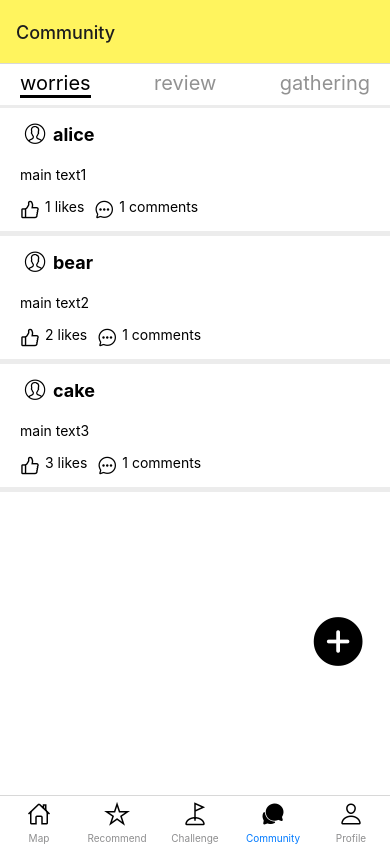
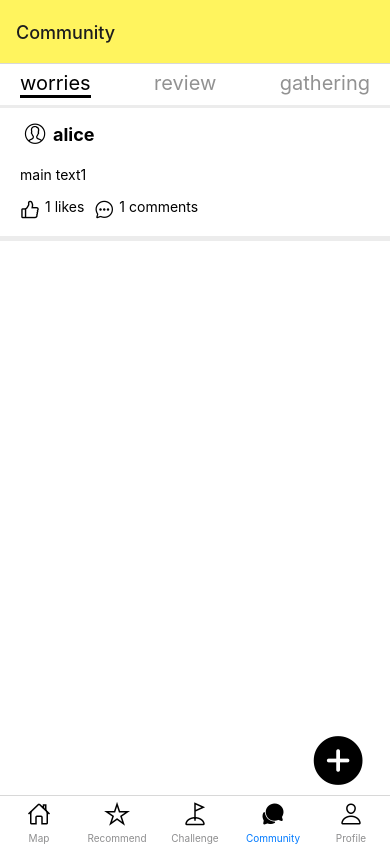
Before and after one commit to dsc-sookmyung/2022-Freesia-SolutionChallenge, a React Native app in the folder frontend/: screen /Community in a window 390 px wide. Built offline with nearby package versions, Linux system fonts and the light colour scheme.

Commit message:
[front] Update community UI

```diff
--- a/frontend/App.tsx
+++ b/frontend/App.tsx
@@ -38,9 +38,7 @@ const screenOptions = ({ route }) => {
       }
       return <Ionicons name={iconName} size={24} color="black" />;
     },
-    headerStyle: {
-      backgroundColor: theme.headerBg,
-    }
+    headerShown: false,
   };
 };
 
--- a/frontend/src/components/community/Community.tsx
+++ b/frontend/src/components/community/CommunityScreen.tsx
@@ -1,14 +1,16 @@
 import React from "react";
-import { StyleSheet, Text, View, TouchableOpacity, ScrollView } from "react-native";
+import { StyleSheet, Text, View, TouchableOpacity, ScrollView, Dimensions } from "react-native";
 import { useState } from "react";
 import { Ionicons, AntDesign, EvilIcons } from '@expo/vector-icons';
 import { theme } from '../../color';
 
+const { height: SCREEN_HEIGHT } = Dimensions.get("window");
+
 // 테스트용 데이터
-const items = [
+const posts = [
   { id: 1, category: 'worries', nickname: 'alice', title: 'title', content: 'main text1', likes: 1, comments: 1, date: "2022.02.22" },
-  { id: 2, category: 'worries', nickname: 'bear', title: 'title', content: 'main text2', likes: 2, comments: 1, date: "2022.02.22" },
-  { id: 3, category: 'worries', nickname: 'cake', title: 'title', content: 'main text3', likes: 3, comments: 1, date: "2022.02.22" },
+  { id: 2, category: 'review', nickname: 'bear', title: 'title', content: 'main text2', likes: 2, comments: 1, date: "2022.02.22" },
+  { id: 3, category: 'review', nickname: 'cake', title: 'title', content: 'main text3', likes: 3, comments: 1, date: "2022.02.22" },
   { id: 4, category: 'review', nickname: 'diana', title: 'title', content: 'main text4', likes: 4, comments: 1, date: "2022.02.22" },
   { id: 5, category: 'review', nickname: 'egg', title: 'title', content: 'main text5', likes: 5, comments: 1, date: "2022.02.22" },
   { id: 6, category: 'review', nickname: 'love', title: 'title', content: 'main text6', likes: 6, comments: 1, date: "2022.02.22" },
@@ -18,7 +20,9 @@ const items = [
   { id: 10, category: 'gathering', nickname: 'famous', title: 'title', content: 'main text10', likes: 6, comments: 1, date: "2022.02.22" },
 ]
 
-export default function Community({ navigation }: any) {
+type postType = { id: number; category?: string; nickname: string; title: string; content: string; likes: number; comments: number; date: any; };
+
+export default function CommunityScreen({ navigation }: any) {
 
   const [category, setCategory] = useState<string>("worries");
   const worries = () => setCategory("worries");
@@ -29,7 +33,7 @@ export default function Community({ navigation }: any) {
     navigation.navigate('Create');
   };
 
-  const gotoDetail = item => {
+  const gotoDetail = (item: postType) => {
     navigation.navigate('Detail', {
       id: item.id,
       nickname: item.nickname,
@@ -59,28 +63,31 @@ export default function Community({ navigation }: any) {
 
       {/* list */}
       <ScrollView>
-        {items.map(item =>
-          item.category === category ?
+        {posts.map((post, index) =>
+          post.category === category ?
             (
-              <TouchableOpacity key={item.id} onPress={() => gotoDetail(item)} style={styles.list}>
+              <View key={index}>
+                <TouchableOpacity onPress={() => gotoDetail(post)} style={styles.list}>
                   <View style={styles.nicknameArea}>
                     <EvilIcons name="user" size={30} color="black" />
-                  <Text style={styles.nickname}>{item.nickname}</Text>
+                    <Text style={styles.nickname}>{post.nickname}</Text>
                   </View>
                   <View style={styles.contentArea}>
-                  <Text>{item.content}</Text>
+                    <Text>{post.content}</Text>
                   </View>
                   <View style={styles.statusArea}>
                     <View style={styles.likes}>
                       <AntDesign name="like2" size={20} color="black" style={{ marginRight: 5 }} />
-                    <Text>{item.likes} likes</Text>
+                      <Text>{post.likes} likes</Text>
                     </View>
                     <View style={styles.comments}>
                       <Ionicons name="chatbubble-ellipses-outline" size={20} color="black" style={{ marginRight: 5 }} />
-                    <Text>{item.comments} comments</Text>
+                      <Text>{post.comments} comments</Text>
                     </View>
                   </View>
                 </TouchableOpacity>
+                <View style={{ width: "100%", height: 5, backgroundColor: theme.devideBg }}></View>
+              </View>
             ) : null
         )}
       </ScrollView>
@@ -95,11 +102,9 @@ export default function Community({ navigation }: any) {
 
 const styles = StyleSheet.create({
   container: {
-    backgroundColor: theme.devideBg,
-    marginBottom: 40,
+    height: SCREEN_HEIGHT - 100,
   },
   header: {
-    backgroundColor: "white",
     justifyContent: "space-between",
     flexDirection: "row",
     paddingVertical: 7,
@@ -112,7 +117,7 @@ const styles = StyleSheet.create({
   },
   add: {
     position: "absolute",
-    top: 545,
+    top: SCREEN_HEIGHT - 180,
     right: 20,
     zIndex: 1,
   },
--- a/frontend/src/components/community/Create.tsx
+++ b/frontend/src/components/community/CreateScreen.tsx
@@ -1,10 +1,11 @@
 import React, { useState } from "react";
-import { StyleSheet, Text, TouchableOpacity, View } from "react-native";
+import { Dimensions, StyleSheet, Text, TouchableOpacity, View } from "react-native";
 import { Ionicons } from '@expo/vector-icons';
 import { TextInput } from "react-native-gesture-handler";
-import { theme } from "../../color";
 
-export default function Create() {
+const { height: SCREEN_HEIGHT } = Dimensions.get("window");
+
+export default function CreateScreen() {
   const [title, setTitle] = useState("");
   const [content, setContent] = useState("");
   const onChangeTitle = (e: string) => setTitle(e);
@@ -39,8 +40,8 @@ export default function Create() {
 
 const styles = StyleSheet.create({
   container: {
+    height: SCREEN_HEIGHT * 0.7,
     padding: 20,
-    marginBottom: 170,
   },
   titleInput: {
     marginVertical: 10,
@@ -56,7 +57,7 @@ const styles = StyleSheet.create({
   },
   createBtn: {
     position: "absolute",
-    top: 545,
+    top: SCREEN_HEIGHT - 180,
     right: 20,
     zIndex: 1,
   },
--- a/frontend/src/components/community/Detail.tsx
+++ b/frontend/src/components/community/DetailScreen.tsx
@@ -1,34 +1,61 @@
 import React, { useState } from "react";
-import { Dimensions, Modal, Pressable, ScrollView, StyleSheet, Text, View } from "react-native";
+import { Dimensions, Modal, ScrollView, StyleSheet, Text, View, TouchableOpacity } from "react-native";
 import { Ionicons } from '@expo/vector-icons';
-import { TouchableOpacity } from "react-native-gesture-handler";
 import { Divider, ProfileIcon } from "../../CommonComponent";
 
 const { width: SCREEN_WIDTH } = Dimensions.get("window");
 
-export default function Detail({ route }: any) {
+export default function DetailScreen({ navigation, route }: any) {
 
   const [modalVisible, setModalVisible] = useState(false);
+  const [likes, setLikes] = useState(route.params.likes);
+  const [focused, setFocused] = useState(false);
+  const iconName: string = focused ? "flower" : "flower-outline";
+  const likeEvent = () => {
+    if (focused == false) {
+      setFocused(!focused);
+      setLikes((prevCount: number) => prevCount + 1);
+    }
+    else {
+      setFocused(!focused);
+      setLikes((prevCount: number) => prevCount - 1);
+    }
+  };
+  const gotoEdit = () => {
+    setModalVisible(!modalVisible);
+    navigation.navigate('Edit', {
+      id: route.params.id,
+      nickname: route.params.nickname,
+      title: route.params.title,
+      content: route.params.content,
+      likes: route.params.likes,
+      comments: route.params.comments,
+      date: route.params.date
+    });
+  };
 
   return (
     <ScrollView>
-
       <Modal
-        animationType="slide"
+        animationType="fade"
         transparent={true}
+        statusBarTranslucent={true}
         visible={modalVisible}
         onRequestClose={() => {
           setModalVisible(!modalVisible);
         }}
       >
-        <View style={styles.modalView}>
-          <TouchableOpacity>
-            <Text>Edit</Text>
-          </TouchableOpacity>
-          <TouchableOpacity>
-            <Text>Delete</Text>
-          </TouchableOpacity>
-        </View>
+        <TouchableOpacity activeOpacity={0} onPress={() => setModalVisible(!modalVisible)} style={styles.overlay}>
+          <View style={styles.modalView}>
+            <TouchableOpacity onPress={gotoEdit}>
+              <Text style={styles.modalText}>Edit</Text>
+            </TouchableOpacity>
+            <View style={{ width: "100%", height: 1, backgroundColor: "#eeeeee" }}></View>
+            <TouchableOpacity>
+              <Text style={styles.modalText}>Delete</Text>
+            </TouchableOpacity>
+          </View>
+        </TouchableOpacity>
       </Modal>
 
       <View style={styles.header}>
@@ -50,9 +77,10 @@ export default function Detail({ route }: any) {
         <Text>{route.params.content}</Text>
         <View style={styles.status}>
           <View style={styles.likes}>
-            <Ionicons name="flower" size={30} color="black" />
-            <Ionicons name="flower-outline" size={30} color="black" style={{ marginRight: 5 }} />
-            <Text>{route.params.likes} Likes</Text>
+            <TouchableOpacity onPress={() => likeEvent()}>
+              <Ionicons name={iconName} size={30} color="black" style={{ marginRight: 5 }} />
+            </TouchableOpacity>
+            <Text>{likes} Likes</Text>
           </View>
           <View style={styles.comments}>
             <Ionicons name="chatbubble-ellipses-outline" size={30} color="black" style={{ marginRight: 5 }} />
@@ -108,6 +136,11 @@ const styles = StyleSheet.create({
   date: {
     color: "grey",
   },
+  overlay: {
+    flex: 1,
+    justifyContent: "flex-end",
+    backgroundColor: "rgba(0, 0, 0, 0.5)",
+  },
   modalView: {
     width: SCREEN_WIDTH,
     position: "absolute",
@@ -115,15 +148,13 @@ const styles = StyleSheet.create({
     backgroundColor: "white",
     borderTopLeftRadius: 20,
     borderTopRightRadius: 20,
-    padding: 20,
+    // padding: 20,
     alignItems: "center",
-    shadowColor: "#000",
-    shadowOffset: {
-      width: 0,
-      height: 10,
-    },
-    shadowOpacity: 0.5,
-    shadowRadius: 13,
-    elevation: 20,
+  },
+  modalText: {
+    fontSize: 20,
+    width: SCREEN_WIDTH,
+    textAlign: "center",
+    paddingVertical: 15,
   },
 });
--- /dev/null
+++ b/frontend/src/components/community/EditScreen.tsx
@@ -0,0 +1,64 @@
+import React, { useState } from "react";
+import { Dimensions, StyleSheet, Text, TouchableOpacity, View } from "react-native";
+import { Ionicons } from '@expo/vector-icons';
+import { TextInput } from "react-native-gesture-handler";
+
+const { height: SCREEN_HEIGHT } = Dimensions.get("window");
+
+export default function EditScreen({ route }: any) {
+  const [title, setTitle] = useState(route.params.title);
+  const [content, setContent] = useState(route.params.content);
+  const onChangeTitle = (e: string) => setTitle(e);
+  const onChangeContent = (e: string) => setContent(e);
+
+  return (
+    <View style={styles.container}>
+      {/* selector로 선택 옵션 구현? */}
+      <Text>Category: worries</Text>
+
+      <TextInput
+        placeholder="Title"
+        value={title}
+        onChangeText={onChangeTitle}
+        style={styles.titleInput}
+      />
+      <TextInput
+        multiline={true}
+        placeholder="Contents"
+        value={content}
+        onChangeText={onChangeContent}
+        style={styles.contentInput}
+      />
+
+      <TouchableOpacity style={styles.createBtn}>
+        <Ionicons name="checkmark-circle" size={60} color="black" />
+      </TouchableOpacity>
+    </View>
+
+  );
+}
+
+const styles = StyleSheet.create({
+  container: {
+    height: SCREEN_HEIGHT * 0.7,
+    padding: 20,
+  },
+  titleInput: {
+    marginVertical: 10,
+    paddingVertical: 10,
+    fontSize: 16,
+    fontWeight: "bold",
+    borderBottomWidth: 1,
+    borderBottomColor: "#DEDEDE",
+  },
+  contentInput: {
+    marginVertical: 10,
+    fontSize: 16,
+  },
+  createBtn: {
+    position: "absolute",
+    top: SCREEN_HEIGHT - 180,
+    right: 20,
+    zIndex: 1,
+  },
+});
--- a/frontend/src/navigations/CommunityStack.tsx
+++ b/frontend/src/navigations/CommunityStack.tsx
@@ -1,26 +1,31 @@
 import { createStackNavigator } from "@react-navigation/stack";
 import React from "react";
-import Community from "../components/community/Community";
-import Create from "../components/community/Create";
-import Detail from "../components/community/Detail";
+import { theme } from "../color";
+import CommunityScreen from "../components/community/CommunityScreen";
+import CreateScreen from "../components/community/CreateScreen";
+import EditScreen from "../components/community/EditScreen";
+import DetailScreen from "../components/community/DetailScreen";
 
 const Stack = createStackNavigator();
 
 const screenOptions = ({ route }) => {
   return {
-    headerShown: false,
+    headerStyle: {
+      backgroundColor: theme.headerBg,
+    },
     cardStyle: {
       backgroundColor: "white",
     }
   };
 };
 
-export default function StackNavigation() {
+export default function CommunityStack() {
   return (
     <Stack.Navigator initialRouteName="List" screenOptions={screenOptions}>
-      <Stack.Screen name="List" component={Community} />
-      <Stack.Screen name="Create" component={Create} />
-      <Stack.Screen name="Detail" component={Detail} />
+      <Stack.Screen name="List" component={CommunityScreen} options={{ title: "Community" }} />
+      <Stack.Screen name="Create" component={CreateScreen} options={{ title: "Community" }} />
+      <Stack.Screen name="Edit" component={EditScreen} options={{ title: "Community" }} />
+      <Stack.Screen name="Detail" component={DetailScreen} options={{ title: null }} />
     </Stack.Navigator>
   )
 
```
Lines whose indentation alone changed are shown as unchanged.
